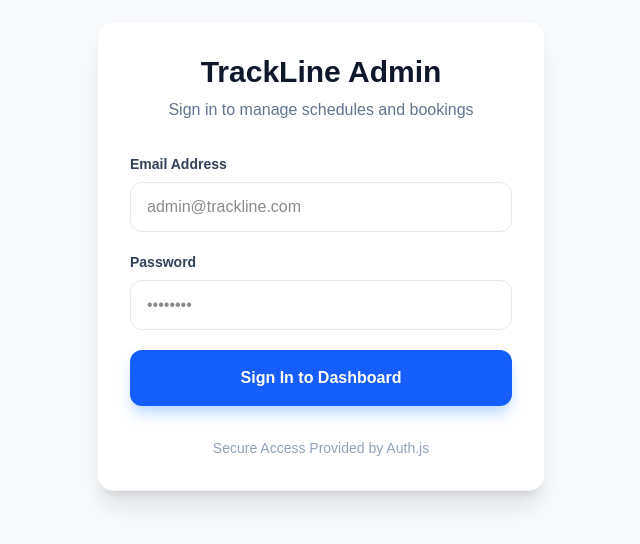
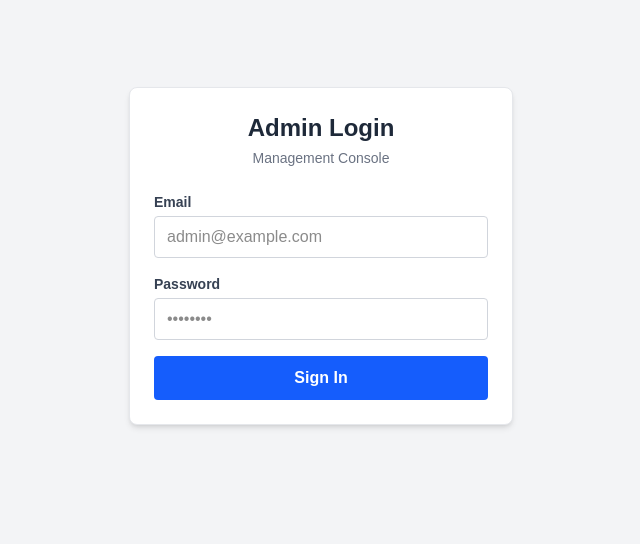
Before and after one commit to AmjdAlhashede/online-ticket-train-dashboard, a Next.js app: page /login in a window 1280 px wide. Shown: the part 144-688 px from the top of the page, without its empty margins (319-959 px from the left). Built offline with nearby package versions, Linux system fonts and the light colour scheme.

Commit message:
feat: Implement admin dashboard with CRUD operations for destinations, trains, schedules, and bookings, alongside initial database schema.

```diff
--- a/app/login/page.tsx
+++ b/app/login/page.tsx
@@ -36,38 +36,38 @@
     };
 
     return (
-        <div className="min-h-screen flex items-center justify-center bg-slate-50">
-            <div className="max-w-md w-full p-8 bg-white rounded-2xl shadow-xl border border-slate-100">
-                <div className="text-center mb-8">
-                    <h1 className="text-3xl font-bold text-slate-900 mb-2">TrackLine Admin</h1>
-                    <p className="text-slate-500">Sign in to manage schedules and bookings</p>
+        <div className="min-h-screen flex items-center justify-center bg-gray-100 p-6">
+            <div className="max-w-sm w-full p-6 bg-white rounded-lg shadow-md border border-gray-200">
+                <div className="text-center mb-6">
+                    <h1 className="text-2xl font-bold text-gray-800">Admin Login</h1>
+                    <p className="text-sm text-gray-500 mt-1">Management Console</p>
                 </div>
 
                 {error && (
-                    <div className="mb-6 p-4 bg-red-50 border border-red-200 text-red-600 rounded-xl text-sm font-medium">
+                    <div className="mb-4 p-3 bg-red-100 border border-red-300 text-red-700 rounded text-sm text-center">
                         {error}
                     </div>
                 )}
 
-                <form onSubmit={handleSubmit} className="space-y-5">
+                <form onSubmit={handleSubmit} className="space-y-4">
                     <div>
-                        <label className="block text-sm font-semibold text-slate-700 mb-2">Email Address</label>
+                        <label className="block text-sm font-bold text-gray-700 mb-1">Email</label>
                         <input
                             type="email"
                             required
-                            className="w-full px-4 py-3 rounded-xl border border-slate-200 focus:ring-2 focus:ring-blue-500 focus:border-transparent outline-none transition-all"
-                            placeholder="admin@trackline.com"
+                            className="w-full px-3 py-2 border border-gray-300 rounded focus:outline-none focus:border-blue-500"
+                            placeholder="admin@example.com"
                             value={email}
                             onChange={(e) => setEmail(e.target.value)}
                         />
                     </div>
 
                     <div>
-                        <label className="block text-sm font-semibold text-slate-700 mb-2">Password</label>
+                        <label className="block text-sm font-bold text-gray-700 mb-1">Password</label>
                         <input
                             type="password"
                             required
-                            className="w-full px-4 py-3 rounded-xl border border-slate-200 focus:ring-2 focus:ring-blue-500 focus:border-transparent outline-none transition-all"
+                            className="w-full px-3 py-2 border border-gray-300 rounded focus:outline-none focus:border-blue-500"
                             placeholder="••••••••"
                             value={password}
                             onChange={(e) => setPassword(e.target.value)}
@@ -77,17 +77,11 @@
                     <button
                         type="submit"
                         disabled={loading}
-                        className="w-full py-4 bg-blue-600 hover:bg-blue-700 text-white font-bold rounded-xl shadow-lg shadow-blue-200 transition-all active:scale-[0.98] disabled:opacity-70"
+                        className="w-full py-2.5 bg-blue-600 hover:bg-blue-700 text-white font-bold rounded transition-colors disabled:opacity-50"
                     >
-                        {loading ? 'Authenticating...' : 'Sign In to Dashboard'}
+                        {loading ? 'Logging in...' : 'Sign In'}
                     </button>
                 </form>
-
-                <div className="mt-8 text-center">
-                    <p className="text-sm text-slate-400 font-medium">
-                        Secure Access Provided by Auth.js
-                    </p>
-                </div>
             </div>
         </div>
     );
--- a/lib/prisma.ts
+++ b/lib/prisma.ts
@@ -1,7 +1,9 @@
 import { PrismaClient } from "@prisma/client"
 
 const prismaClientSingleton = () => {
-    return new PrismaClient()
+    return new PrismaClient({
+        datasourceUrl: process.env.DATABASE_URL
+    })
 }
 
 declare global {
```
